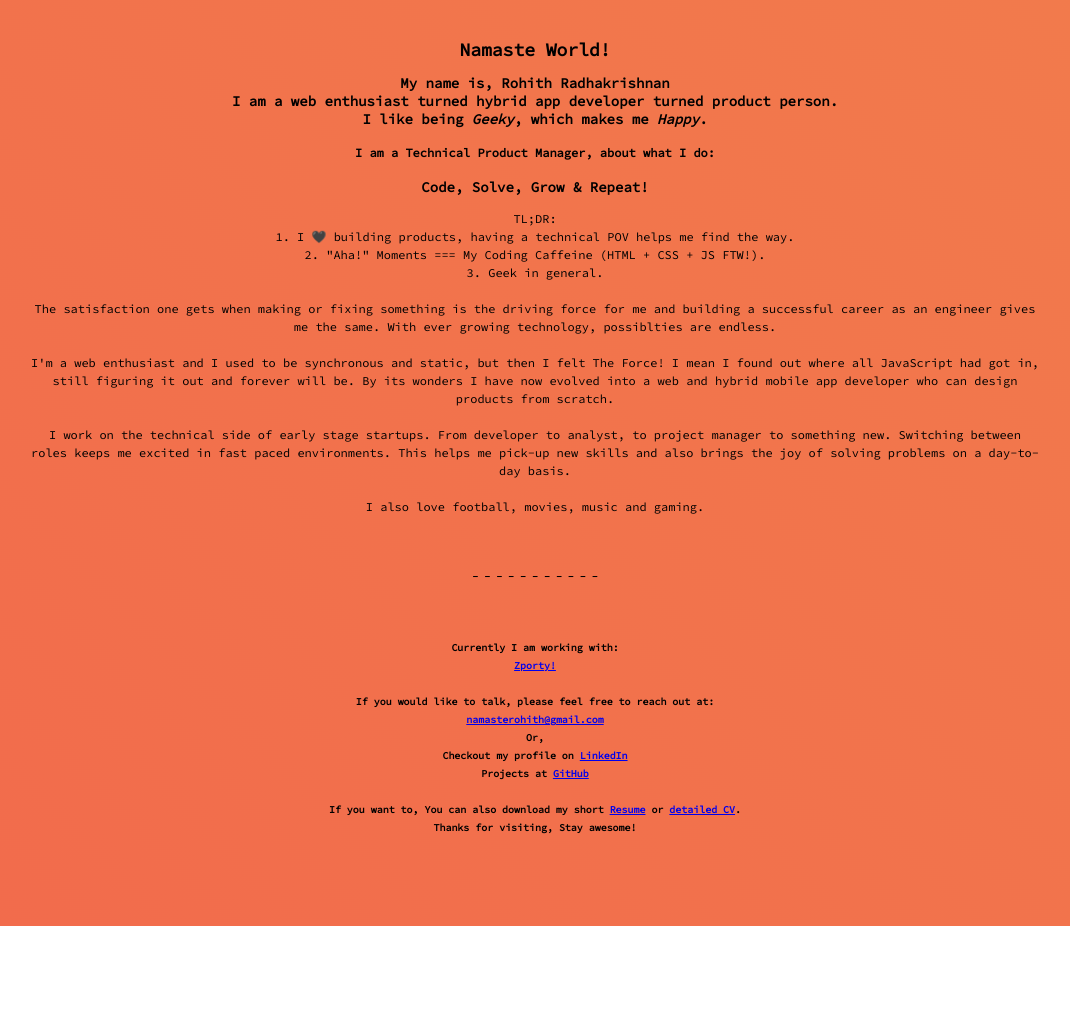
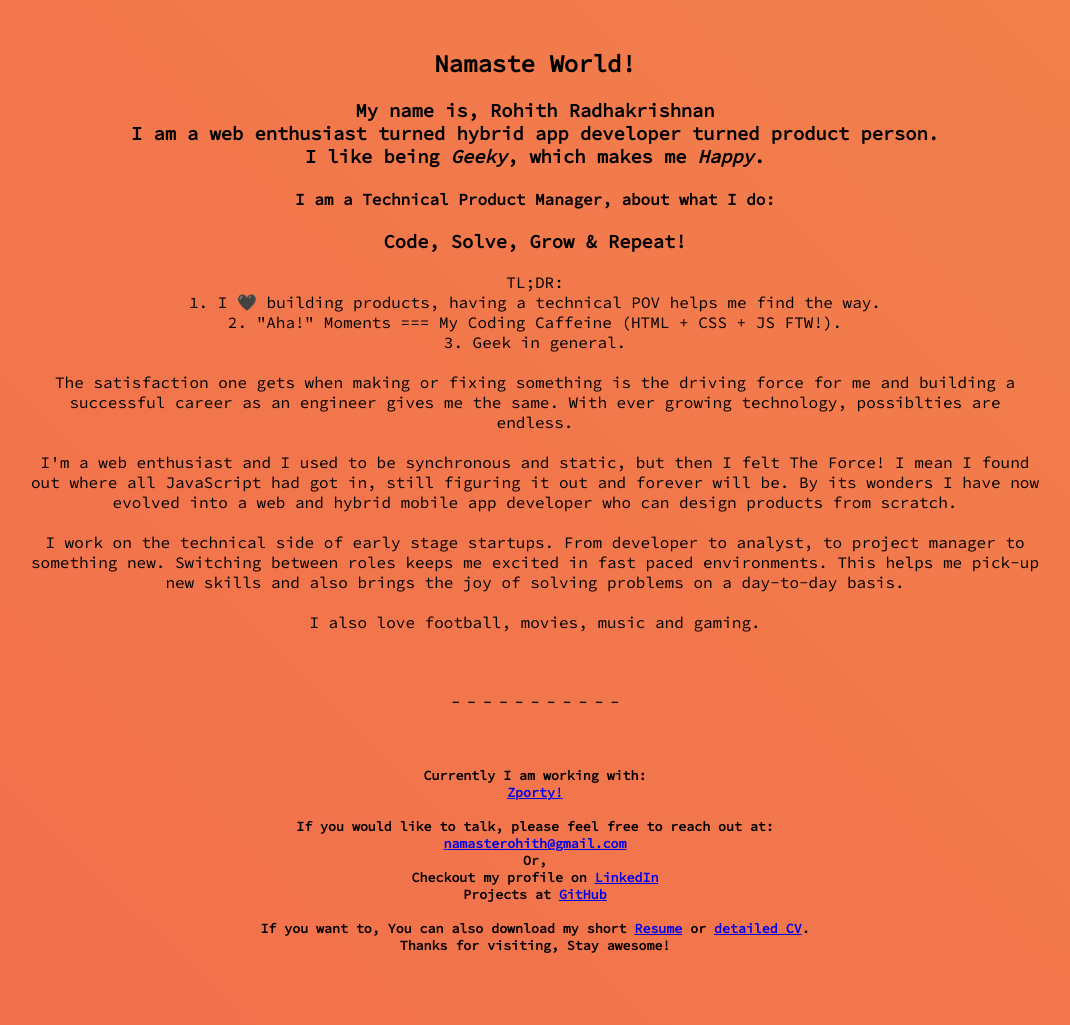
Before and after one commit to namasterohith/namasterohith.github.io, a plain HTML site: page index.html in a window 1280 px wide. Shown: the whole page, without its empty margins (105-1175 px from the left). Before the commit the page ends 926 px from the top, so only its background shows below. Drawn offline with Linux system fonts and the light colour scheme.

Commit message:
Update index.html

```diff
--- a/index.html
+++ b/index.html
@@ -10,9 +10,8 @@
     <style>
         body {
             font-family: 'Source Code Pro', monospace;
-            font-size: 75%;
+            font-size: 100%;
             text-align: center;
-            line-height: 150%;
 
             padding-right: 10%;
             padding-left: 10%;
```
